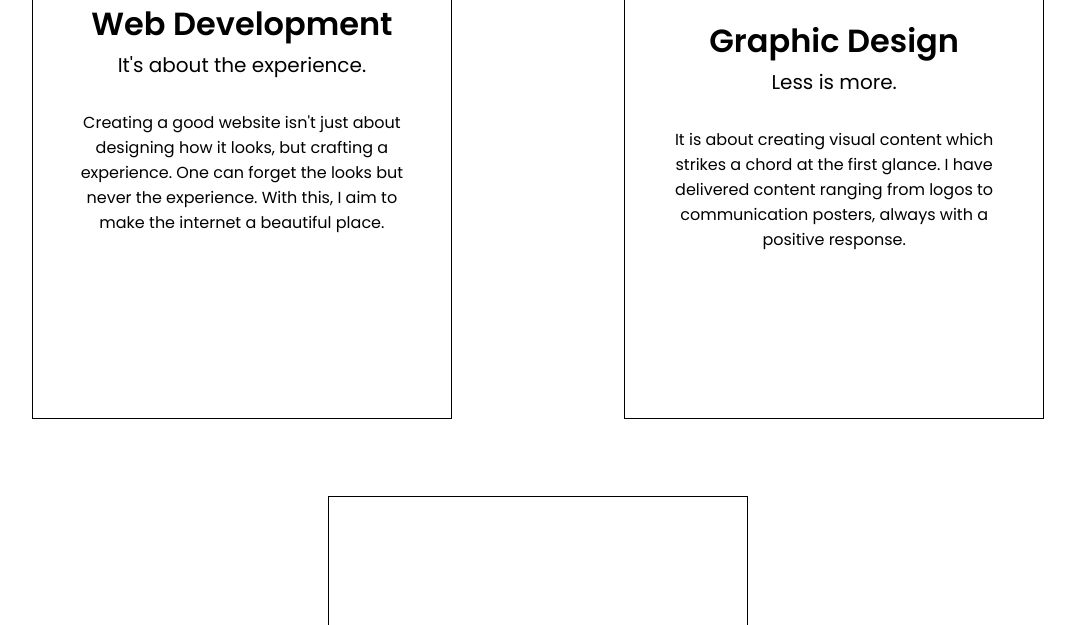
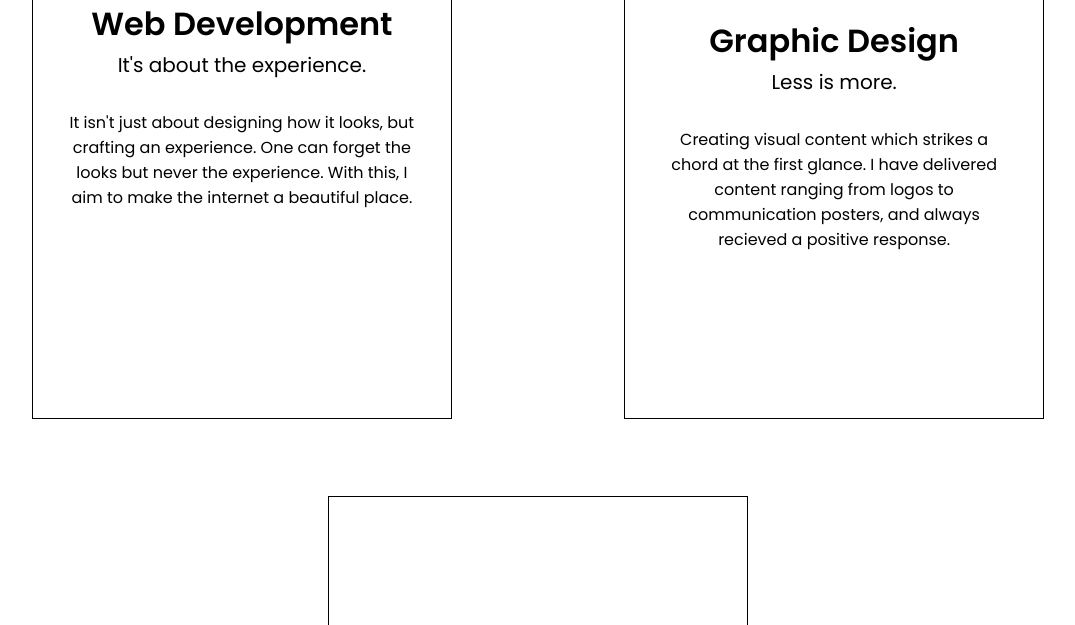
Before and after one commit to pr3khar/prakhar, a plain HTML site: page index.html in a window 1280 px wide. Shown: the part 2001-2626 px from the top of the page, without its empty margins (102-1177 px from the left). Drawn offline with nearby package versions, Linux system fonts and the light colour scheme; a web font is replaced by a local one.

Commit message:
Update index.html

```diff
--- a/index.html
+++ b/index.html
@@ -29,14 +29,14 @@
             <img src="images/webd.png" class="logo" id = "webd" data-aos="fade-right">
             <h3 class="card-heading">Web Development</h3>
             <h4 class="card-sub-heading">It's about the experience.</h4>
-            <p class="card-para">Creating a good website isn't just about designing how it looks, but crafting a experience.
+            <p class="card-para">It isn't just about designing how it looks, but crafting an experience.
                 One can forget the looks but never the experience. With this, I aim to make the internet a beautiful place. </p>
         </div>
         <div class="card" id = "card-two">
             <img src="images/graphic.png" class="logo" id = "graphic" data-aos="fade-up">
             <h3 class="card-heading">Graphic Design</h3>
             <h4 class="card-sub-heading">Less is more.</h4>
-            <p class="card-para">It is about creating visual content which strikes a chord at the first glance. I have delivered content ranging from logos to communication posters, always with a positive response.
+            <p class="card-para">Creating visual content which strikes a chord at the first glance. I have delivered content ranging from logos to communication posters, and always recieved a positive response.
             </p>
         </div>
         <div class="card" id="card-three">
```
